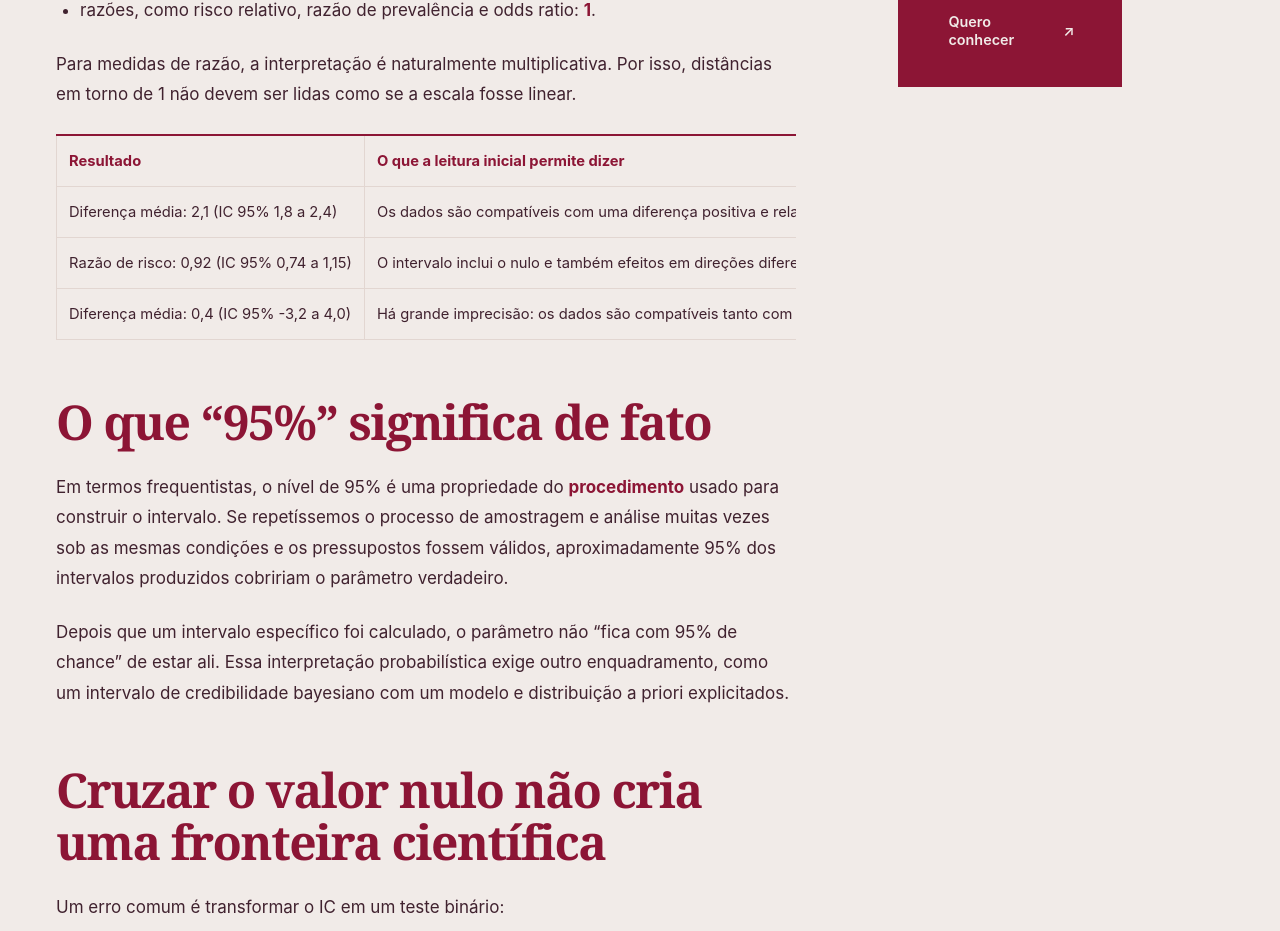
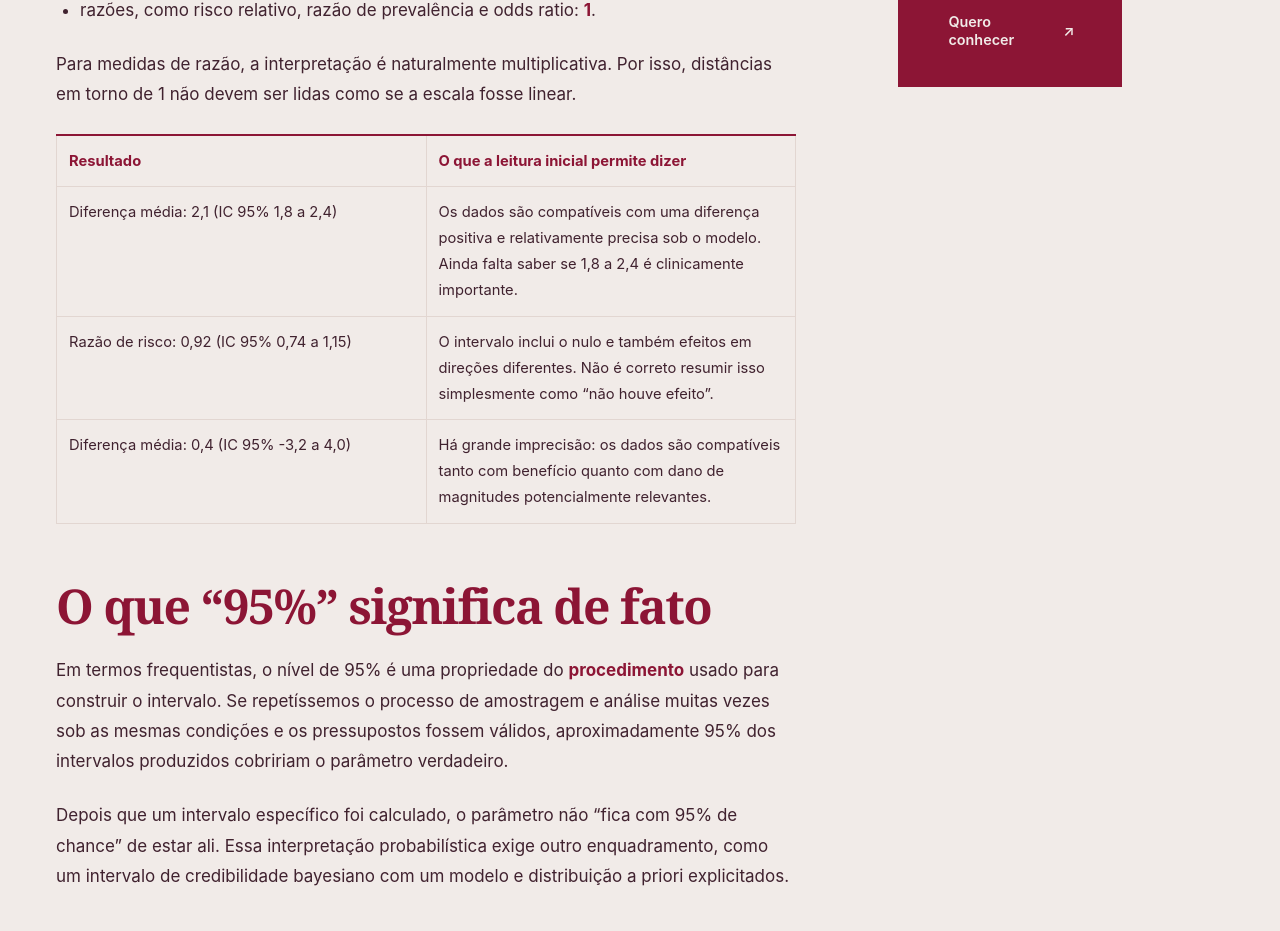
Before and after one commit to gabrielschuchter/interpretewebpage, a Next.js app: page /blog/como-interpretar-intervalo-de-confianca in a window 1280 px wide. Shown: the part 2207-3138 px from the top of the page. Built offline with nearby package versions, Linux system fonts and the light colour scheme; no server answers.

Commit message:
fix(blog): prevent table overflow on narrow screens

```diff
--- a/app/globals.css
+++ b/app/globals.css
@@ -2408,24 +2408,27 @@ em {
 
 .blog-table-scroll {
   width: 100%;
+  max-width: 100%;
   overflow-x: auto;
   overscroll-behavior-inline: contain;
 }
 
 .blog-markdown table {
-  width: max-content;
-  min-width: 100%;
+  width: 100%;
+  max-width: 100%;
+  table-layout: fixed;
   border-collapse: collapse;
   font-size: 0.92rem;
 }
 
 .blog-markdown th,
 .blog-markdown td {
-  min-width: 9rem;
+  min-width: 0;
   padding: 0.75rem;
   border: var(--border-subtle) solid var(--color-border-subtle);
   text-align: left;
   vertical-align: top;
+  overflow-wrap: anywhere;
 }
 
 .blog-markdown th {
```
